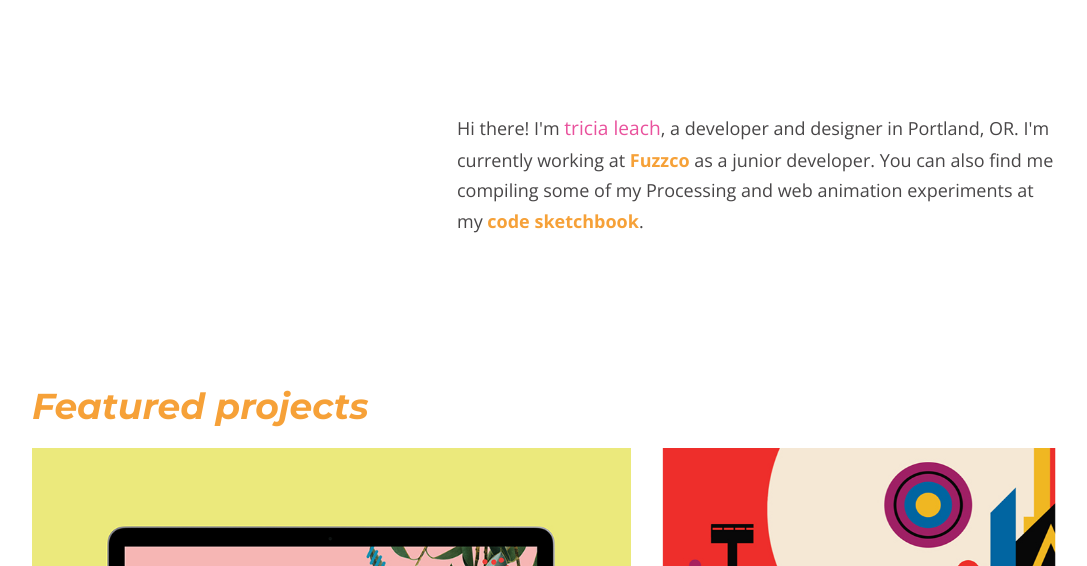
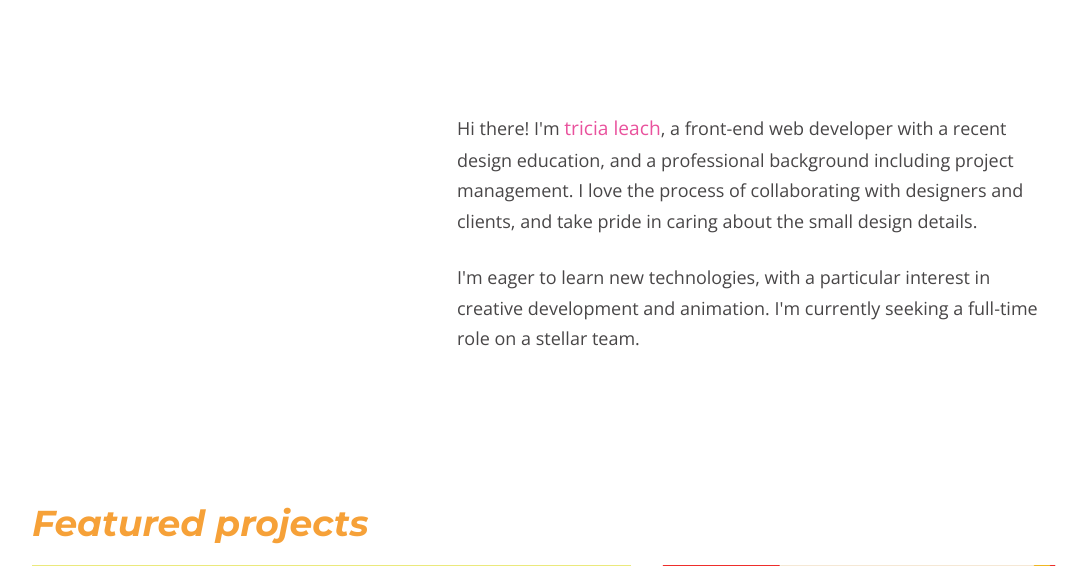
Before and after one commit to triciacodes/portfolio-2017, a PHP site: page / in a window 1280 px wide. Shown: the part 40-606 px from the top of the page, without its empty margins (96-1183 px from the left). Run offline with PHP 8.4, Linux system fonts and the light colour scheme; some libraries are stand-ins or nearby versions.

Commit message:
updates for new job search

```diff
--- a/index.php
+++ b/index.php
@@ -9,7 +9,11 @@
       <!-- <img src="img/patterns.png" width="400px" style="padding-right: 150px" alt="Geometric patterns"> -->
     </div>
     <div class="header  header--right">
-      <p>Hi there! I'm <span class="branding">Tricia Leach</span>, a developer and designer in Portland, OR. I'm currently working at <a href="http://fuzzco.com/">Fuzzco</a> as a junior developer. You can also find me compiling some of my Processing and web animation experiments at my <a href="http://tricia.codes">code sketchbook</a>.
+      <p>Hi there! I'm <span class="branding">Tricia Leach</span>, a front-end web developer with a recent design education, and a professional background including project management. I love the process of collaborating with designers and clients, and take pride in caring about the small design details.
+      </p>
+      <p>I'm eager to learn new technologies, with a particular interest in creative development and animation. <!-- I previously worked at <a href="http://fuzzco.com/">Fuzzco</a> as a junior developer.--> I'm currently seeking a full-time role on a stellar team.
+
+      <!-- You can also find me compiling some of my Processing and web animation experiments at my <a href="http://tricia.codes">code sketchbook</a>. -->
     </div>
   </header>
 
@@ -87,14 +91,14 @@
         <!-- <p>I have eight years of financial analysis/project management experience preceeding my years at Portland State. During that time I acquired many skills (<a href="/assets/tricia-leach-resume-dec-2017-web.pdf">pdf resume</a>) that complement the work I've been doing with programming. So while I may be looking for a junior dev position, I'll be bringing over a decade of professional experience with me, as well as a keen eye for design. -->
         </p>
         <h3>Drop me a line</h3>
-        <p>Say hello at <a href="mailto:hi@tricialea.ch">hi@tricialea.ch</a><br><br>I'd love to help students who are interested in learning how to code &mdash; contact me for resources or with questions!
+        <p>Would you like to chat about roles at your company, or freelance projects? Get in touch at <a href="mailto:hi@tricialea.ch">hi@tricialea.ch</a>
         </p>
       </div>
 
       <div class="box-half  marg-l  box-flex">
 
         <div class="about-portrait">
-          <img src="img/tricialeach_portrait.jpg" style="display: inline-block;" alt="Geometric patterns">
+          <img src="img/tricialeach_portrait.jpg" style="display: inline-block;" alt="Portrait of Tricia Leach">
         </div>
         <div class="about-interests">
         <h3>Some of my interests</h3>
```
